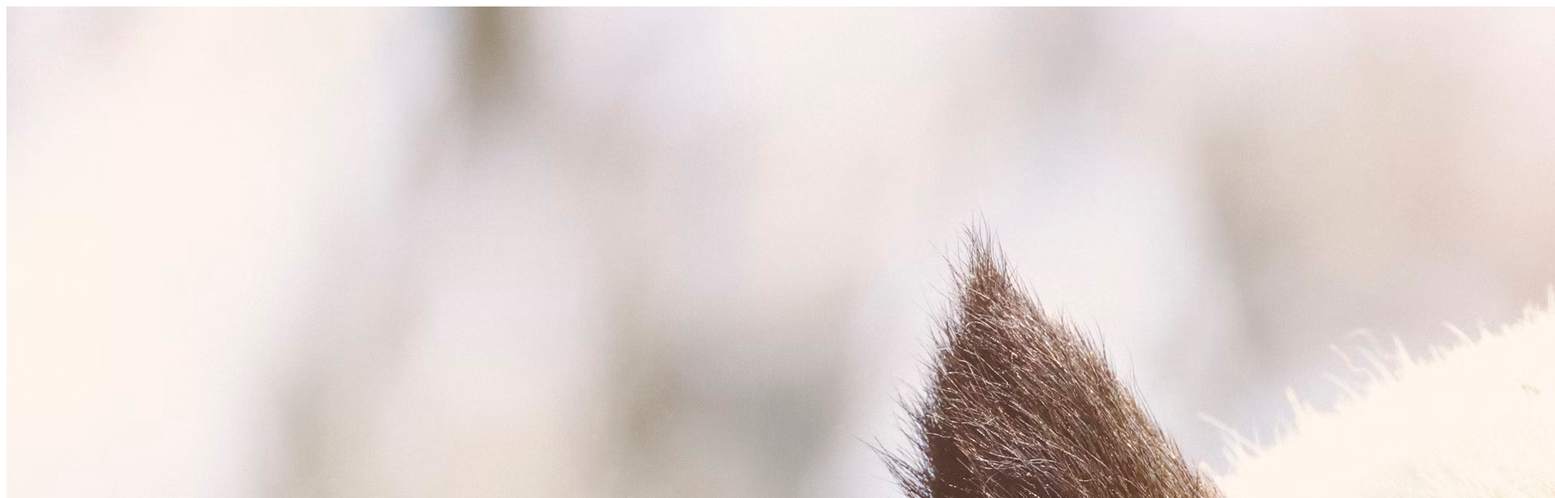
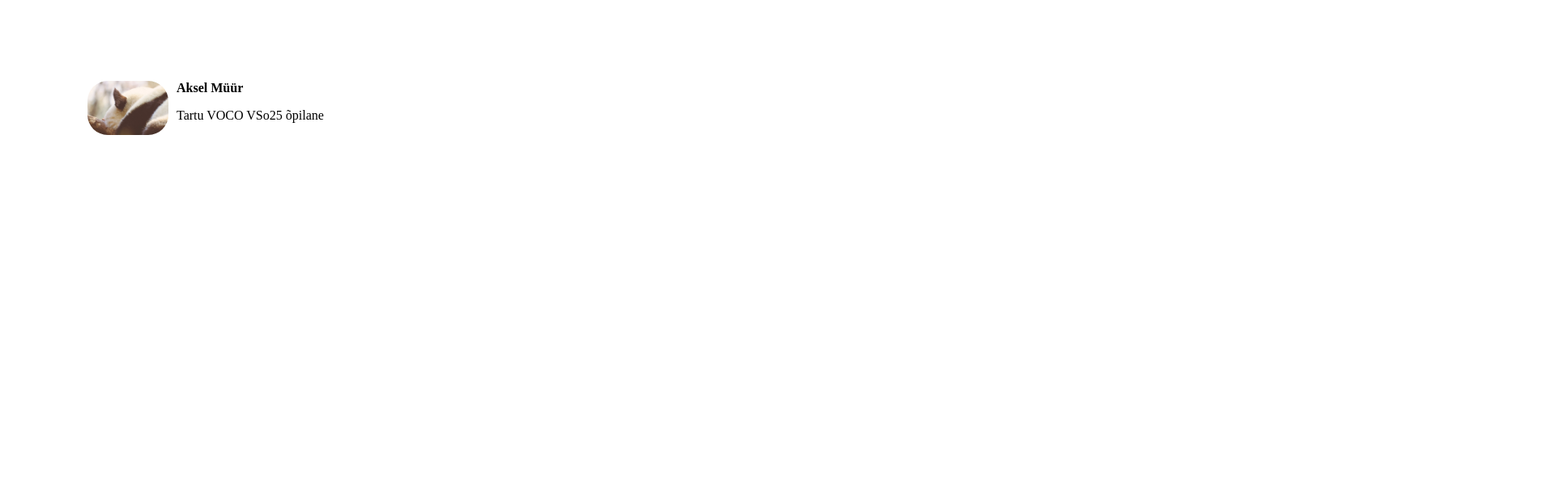
Before and after one commit to AkselMuur/Projekt_A_Uheleheline_HTML_CSS, a plain HTML site: page index.html in a window 1280 px wide. Shown: the top 616 px of the page at 81% size, 1920 px wide, since content can reach past the window. Drawn offline with Linux system fonts and the light colour scheme.

Commit message:
kodutöö

```diff
--- a/index.html
+++ b/index.html
@@ -1,16 +1,31 @@
 <!DOCTYPE html>
-<html>
+<html lang="en">
   <head>
-    <meta http-equiv="Content-Type" content="text/html;charset=UTF-8" />
-    <meta name="viewport" content="width=device-width, initial-scale=1.0" />
-    <meta name="description" content="" />
-    <meta name="keywords" content="" />
-    <link rel="stylesheet" href="css/style.css" />
+    <meta http-equiv="Content-Type" content="text/html;charset=UTF-8" >
+    <meta name="viewport" content="width=device-width, initial-scale=1.0" >
+    <meta name="description" content="" >
+    <meta name="keywords" content="" >
+    <link rel="stylesheet" href="css/style.css" >
 
-    <title>Veebileht</title>
+    <title>Aksel Müür visiitkaart</title>
+    <style>
+img {
+  width: 100px;
+  border-radius: 25px;
+  float: left ;
+  margin-right: 10px;
+  margin-left: 100px;
+}
+
+.title {
+  font-weight: bold ;
+  margin-top: 100px;
+
+}
+    </style>
   </head>
   <body>
-    <img src="images/Panda.avif" alt="Muur" />
+    <img src="images/Panda.avif" alt="Image of a panda" >
     <p class="title">Aksel Müür</p>
     <p>Tartu VOCO VSo25 õpilane</p>
   </body>
```
